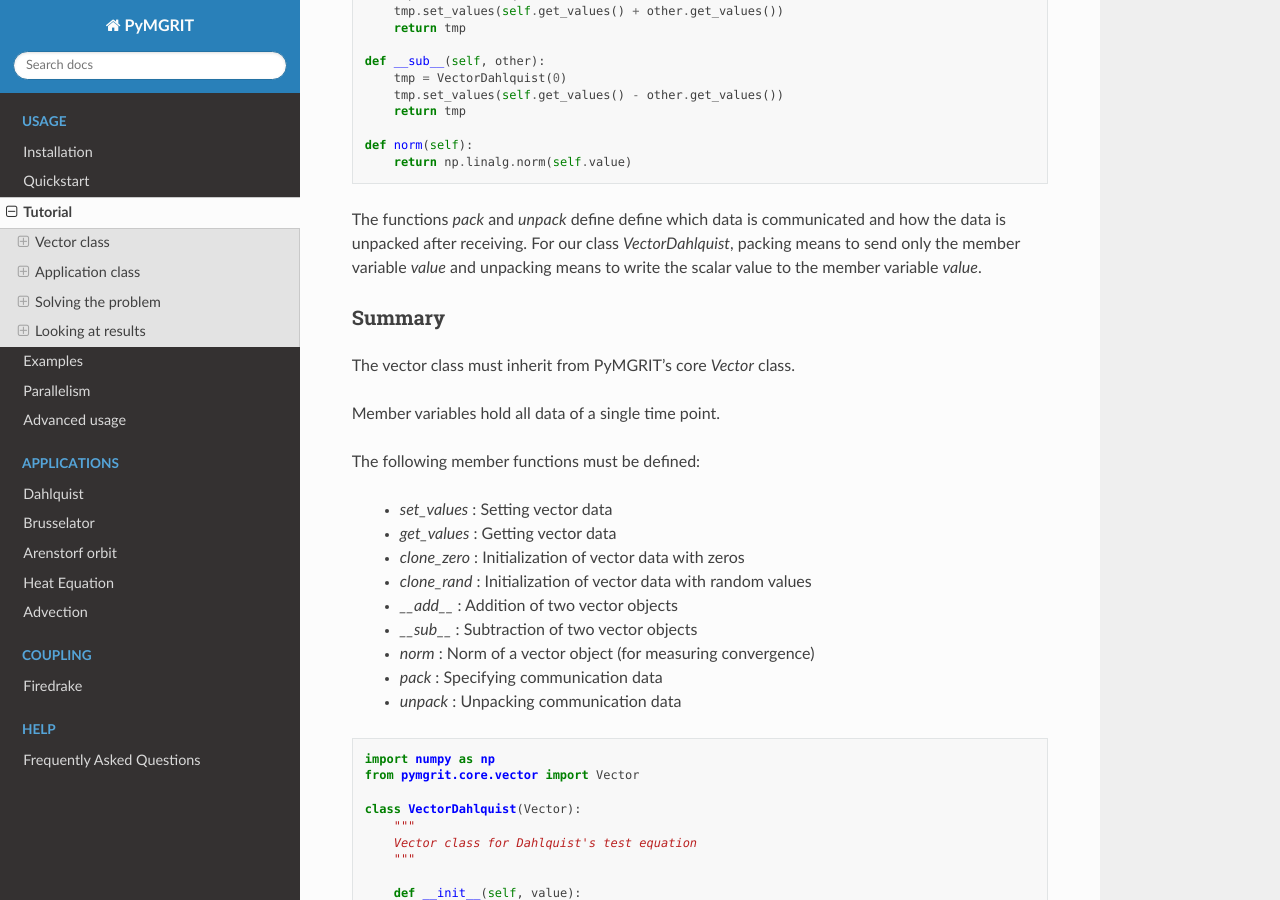
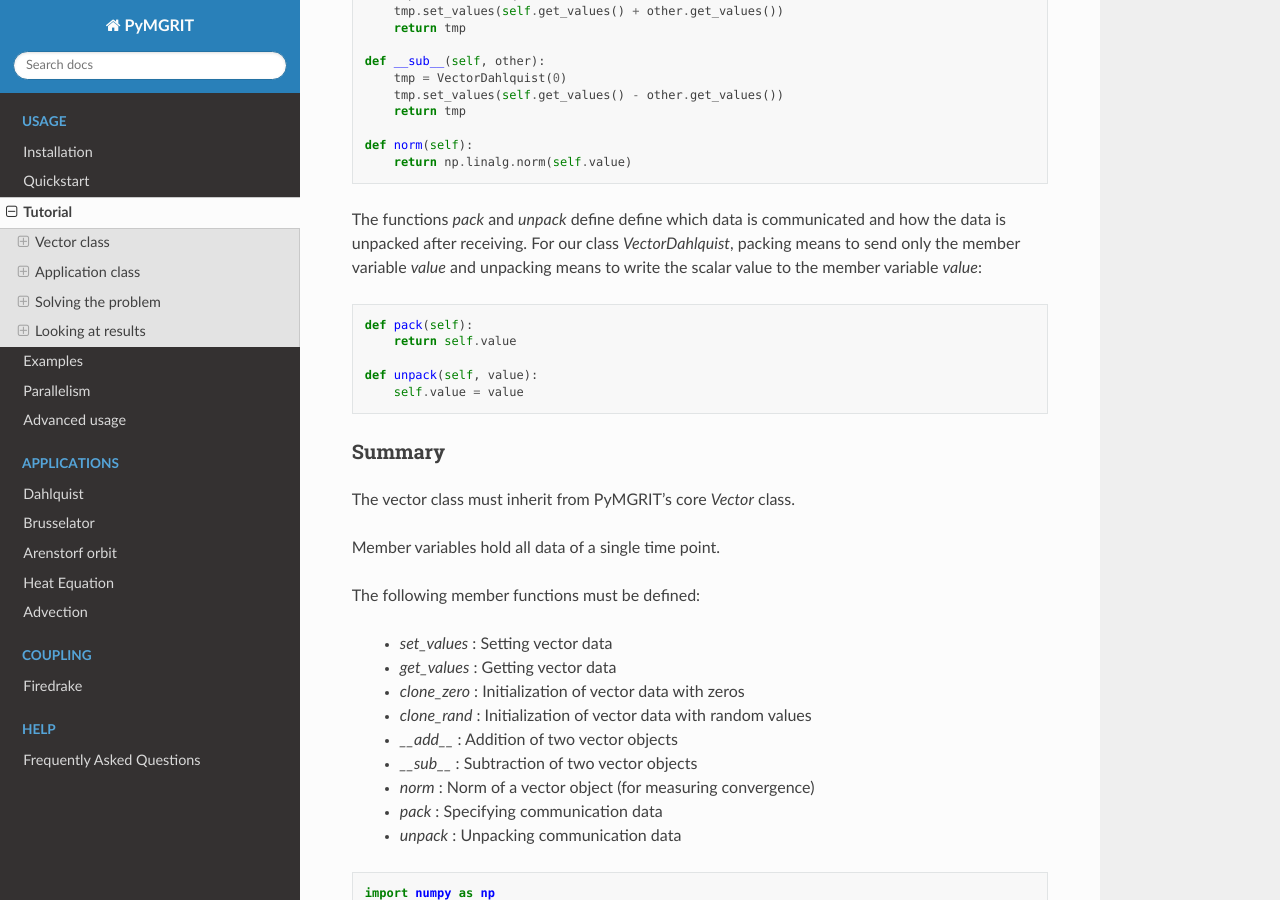
Before and after one commit to pymgrit/pymgrit, a Sphinx documentation site: the page built from docs/source/usage/tutorial.rst, in a window 1280 px wide and 900 px high, scrolled down 1731 px. Built offline with Sphinx 7.4.7 and the Read the Docs theme 2.0.0, drawn with Linux system fonts in a browser that asks for light colours.

Commit message:
updated docs

```diff
--- a/docs/source/usage/tutorial.rst
+++ b/docs/source/usage/tutorial.rst
@@ -81,7 +81,13 @@ We define the norm of a vector object as the norm (from ``numpy`) of the member
 
 The functions `pack` and `unpack` define define which data is communicated and how the data is unpacked after receiving.
 For our class `VectorDahlquist`, packing means to send only the member variable `value` and unpacking means to write the
-scalar value to the member variable `value`.
+scalar value to the member variable `value`::
+
+        def pack(self):
+            return self.value
+
+        def unpack(self, value):
+            self.value = value
 
 Summary
 ^^^^^^^
```
